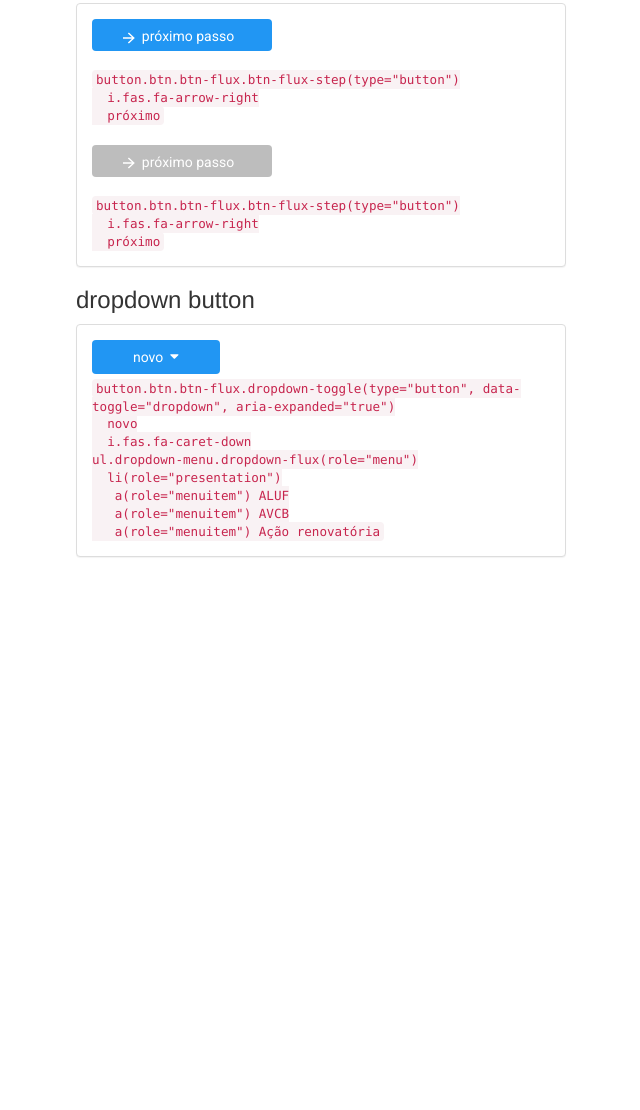
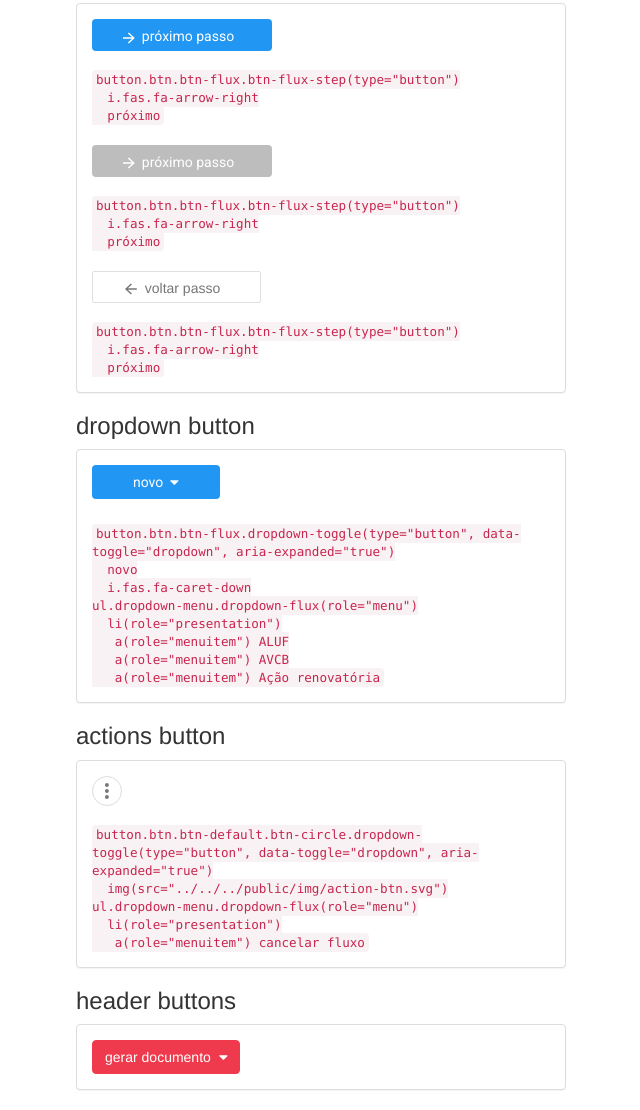
Before and after one commit to contrim/styleguide, a React app: page /#/components/button in a window 1280 px wide. Shown: the part 505-1615 px from the top of the page, without its empty margins (319-959 px from the left). Before the commit the page ends 1082 px from the top, so only its background shows below. Built offline with nearby package versions, Linux system fonts and the light colour scheme.

Commit message:
Include new byttons

```diff
--- /dev/null
+++ b/src/components/pages/buttons/Actions.js
@@ -0,0 +1,29 @@
+import React, { Component } from "react"
+
+class Actions extends Component {
+  render() {
+    return(
+      <div>
+        <button type="button" className="btn btn-default btn-circle dropdown-toggle" type="button" data-toggle="dropdown" aria-expanded="true">
+          <img src="../../../public/img/action-btn.svg" />
+        </button>
+        <ul className="dropdown-menu dropdown-flux" role="menu">
+          <li role="presentation">
+            <a role="menuitem">cancelar fluxo</a>
+          </li>
+        </ul>
+        <br />
+        <br />
+        <code>
+          button.btn.btn-default.btn-circle.dropdown-toggle(type="button", data-toggle="dropdown", aria-expanded="true") <br />
+          &nbsp; img(src="../../../public/img/action-btn.svg")<br />
+          ul.dropdown-menu.dropdown-flux(role="menu")<br />
+          &nbsp; li(role="presentation") <br />
+          &nbsp;&nbsp; a(role="menuitem") cancelar fluxo <br />
+        </code>
+      </div>
+    )
+  }
+}
+
+export default Actions
--- a/src/components/pages/buttons/Dropdown.js
+++ b/src/components/pages/buttons/Dropdown.js
@@ -14,6 +14,7 @@ class DropdownButton extends Component {
             <a role="menuitem">Ação renovatória</a>
           </li>
         </ul>
+        <br />
         <br />
         <br />
         <code>
--- /dev/null
+++ b/src/components/pages/buttons/Header.js
@@ -0,0 +1,20 @@
+import React, { Component } from "react"
+class HeaderButtons extends Component {
+  render() {
+    return(
+      <div>
+        <button className="btn btn-md btn-default btn-linte btn-primary btn-new-document dropdown-toggle" type="button" data-toggle="dropdown" aria-expanded="true">
+          Gerar Documento &nbsp;
+          <i className="fas fa-caret-down"></i>
+        </button>
+        <ul className="dropdown-menu dropdown-menu-right" role="menu">
+          <li role="presentation">
+            <a className="btn-status btn-edit-template" role="menuitem">Documento Principal</a>
+          </li>
+        </ul>
+      </div>
+    )
+  }
+}
+
+export default HeaderButtons
--- a/src/components/pages/buttons/Index.js
+++ b/src/components/pages/buttons/Index.js
@@ -2,6 +2,8 @@ import React, { Component } from 'react'
 import DropdownButton from './Dropdown'
 import StepsButton from './Steps'
 import DropdownDefault from './DropdownDefault'
+import Actions from './Actions'
+import HeaderButtons from './Header'
 class ButtonsPage extends Component {
   render() {
     return (
@@ -26,6 +28,18 @@ class ButtonsPage extends Component {
                 <DropdownButton />
               </div>
             </div>
+            <h3>actions button</h3>
+            <div className="panel panel-default">
+              <div className="panel-body ">
+                <Actions />
+              </div>
+            </div>
+            <h3>header buttons</h3>
+            <div className="panel panel-default">
+              <div className="panel-body ">
+                <HeaderButtons />
+              </div>
+            </div>
         </div>
     </div>
     )
--- a/src/components/pages/buttons/Steps.js
+++ b/src/components/pages/buttons/Steps.js
@@ -27,6 +27,19 @@ class StepsButton extends Component {
           &nbsp; i.fas.fa-arrow-right<br />
           &nbsp; próximo
         </code>
+        <br />
+        <br />
+        <button className="btn btn-flux-default" type="button">
+          <img src="../../../public/img/back-step.svg" />
+          &nbsp; voltar passo &nbsp;
+        </button>
+        <br />
+        <br />
+        <code>
+          button.btn.btn-flux.btn-flux-step(type="button") <br />
+          &nbsp; i.fas.fa-arrow-right<br />
+          &nbsp; próximo
+        </code>
       </div>
 
 
--- a/style.css
+++ b/style.css
@@ -788,6 +788,18 @@ div.angrytext {
   background-color: #fcfcfc;
 }
 
+.btn-flux-default {
+  background-color: #FFFFFF;
+  border: 1px solid #E0E0E0;
+  box-sizing: border-box;
+  border-radius: 2px;
+  width: 169px;
+  height: 32px;
+  color: #767676;
+  font-size: 14px;
+  font-weight: 500;
+}
+
 .btn-flux {
   background-color: #BDBDBD;
   width: 128px;
@@ -835,7 +847,45 @@ div.angrytext {
 .btn-flux-step {
   width: 180px;
   height: 32px;
+}
 
+.btn-circle {
+  width: 30px;
+  height: 30px;
+  text-align: center;
+  padding: 6px 0;
+  font-size: 12px;
+  line-height: 1.428571429;
+  border-radius: 15px;
+}
+.btn-circle.btn-lg {
+  width: 50px;
+  height: 50px;
+  padding: 10px 16px;
+  font-size: 18px;
+  line-height: 1.33;
+  border-radius: 25px;
+}
+.btn-circle.btn-xl {
+  width: 70px;
+  height: 70px;
+  padding: 10px 16px;
+  font-size: 24px;
+  line-height: 1.33;
+  border-radius: 35px;
+}
+
+.btn.btn-linte,.btn.btn-linte:hover,.btn.btn-linte:active,.btn.btn-linte:focus{
+	border: 1px solid #EF3A4D !important;
+	color: #EF3A4D !important;
+	text-transform: lowercase !important;
+	background-color: white !important;
+}
+
+.btn.btn-linte.btn-primary,.btn.btn-linte.btn-primary:hover,.btn.btn-linte.btn-primary:active,.btn.btn-linte.btn-primary:focus{
+	color: #FFFFFF !important;
+	background-color: #EF3A4D !important;
+	border-color: #EF3A4D !important;
 }
 
 /* NOTIFICATION */
```
Also changed, not shown: public/img/action-btn.svg (added), public/img/back-step.svg (added), 1 other file.
